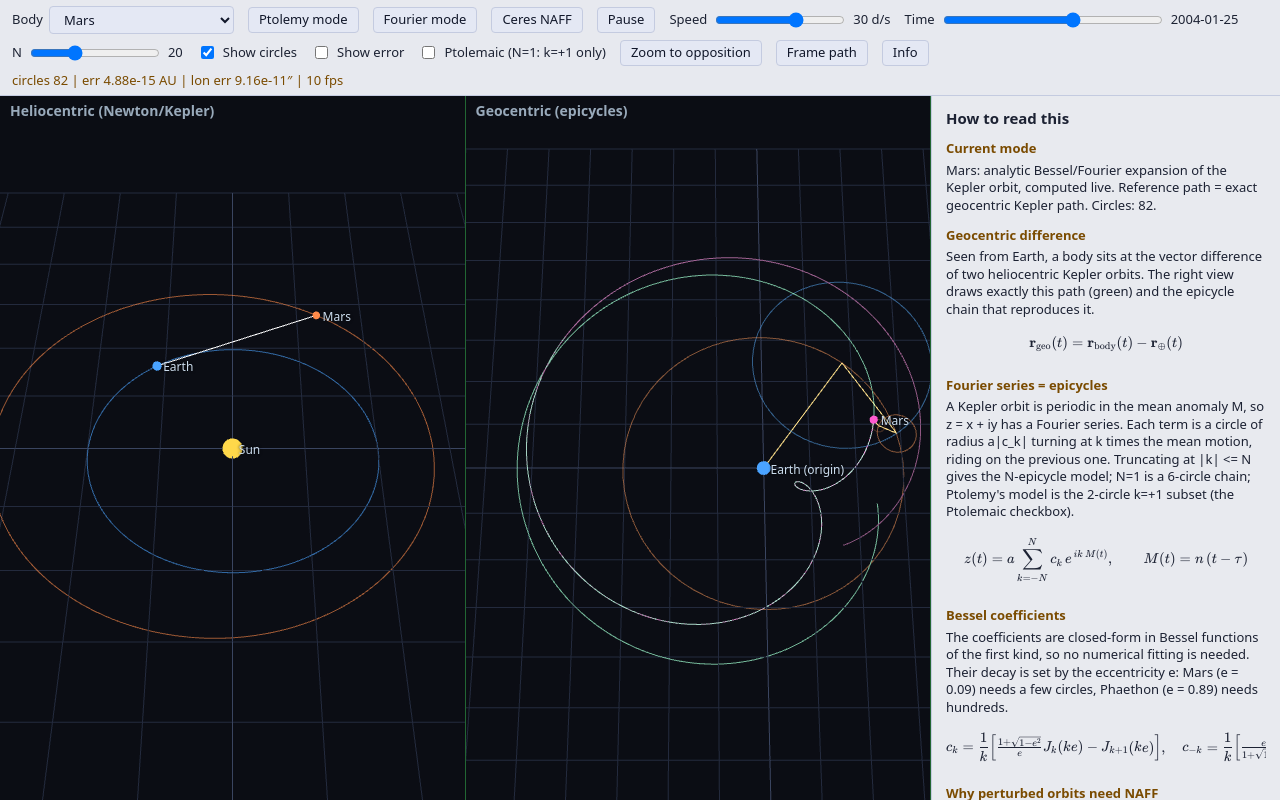
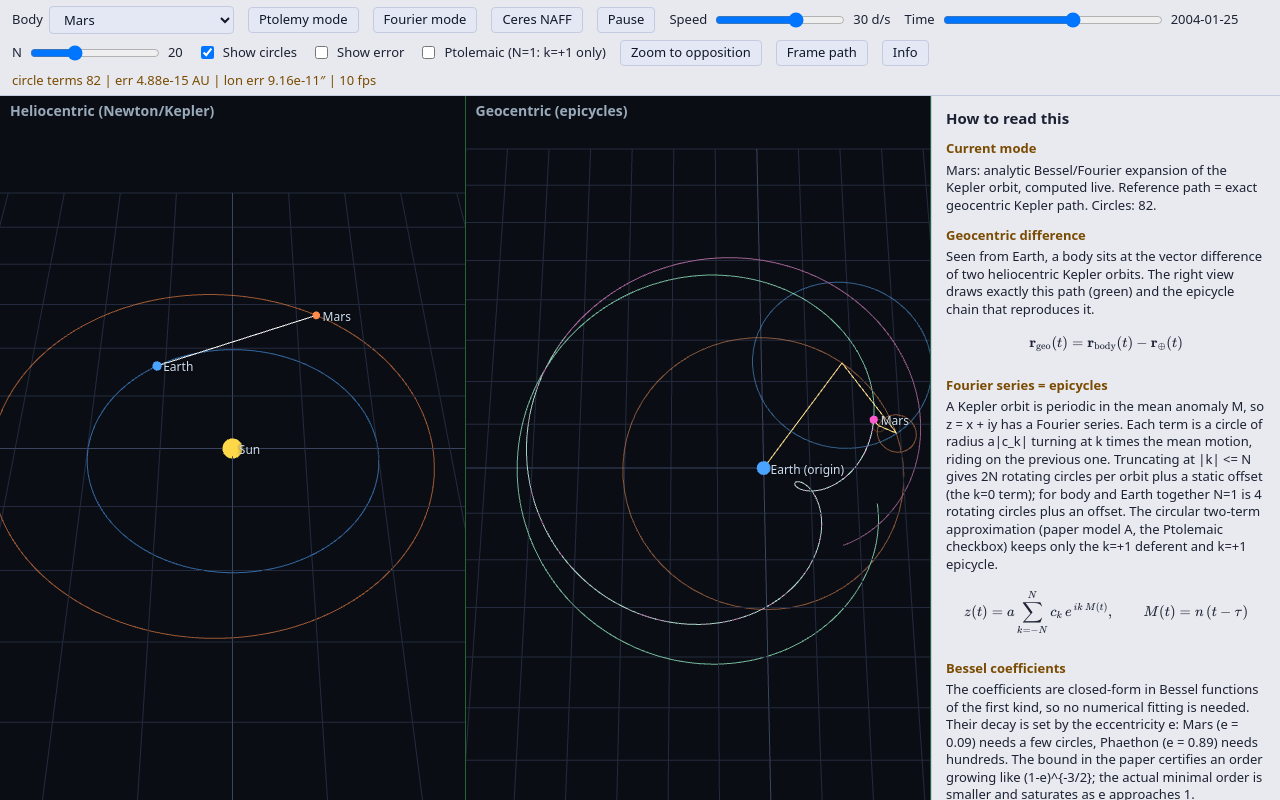
Before and after one commit to ebowman/epicycles, a website built with Vite: page web/index.html in a window 1280 px wide. Built offline with nearby package versions, Linux system fonts and the light colour scheme; animation ran at ten frames a second.

Commit message:
epicycles-3r0.5: licenses (MIT code, CC BY 4.0 paper), citation metadata, publish paper.pdf on Pages, SPA/README wording aligned with revised paper
Co-Authored-By: Claude Opus 5.5 <noreply@anthropic.com>
Claude-Session: https://claude.ai/code/session_01Kdqk6BiVximtW9dphTFUua

```diff
--- a/web/index.html
+++ b/web/index.html
@@ -51,7 +51,7 @@
         <label><span id="nlabel">N</span> <input id="nsl" type="range" min="1" max="60" step="1" value="20" aria-label="Number of epicycle harmonics N (left and right arrow keys)" /> <span id="nv"></span></label>
         <label><input id="chkCircles" type="checkbox" checked /> Show circles</label>
         <label><input id="chkError" type="checkbox" /> Show error</label>
-        <label title="At N=1, keep only the k=+1 deferent and k=+1 epicycle (Ptolemaic model, 2 circles)"><input id="chkPtol" type="checkbox" /> Ptolemaic (N=1: k=+1 only)</label>
+        <label title="At N=1, keep only the k=+1 deferent and k=+1 epicycle (circular two-term approximation, 2 circles)"><input id="chkPtol" type="checkbox" /> Ptolemaic (N=1: k=+1 only)</label>
         <button id="zoomOpp" aria-label="Zoom to the current opposition retrograde loop">Zoom to opposition</button>
         <button id="frameAll" aria-label="Frame the whole reference path">Frame path</button>
         <button id="infoBtn" aria-label="Show or hide the explanation panel" aria-expanded="true">Info</button>
--- a/web/src/main.ts
+++ b/web/src/main.ts
@@ -83,7 +83,7 @@ async function main(): Promise<void> {
   function updateWarn(): void {
     const c = circleCountFor(body, state.N);
     warn.textContent = body !== "naff" && state.N > BIG_N_WARN
-      ? `Warning: N=${state.N} gives 2(2N+1) = ${c} circles; rendering may be slow.` : "";
+      ? `Warning: N=${state.N} gives ${c} circle terms (4N rotating + 2 static offsets); rendering may be slow.` : "";
   }
 
   async function setBody(id: BodyId): Promise<void> {
@@ -114,7 +114,7 @@ async function main(): Promise<void> {
     pendingFrame = "ref";
     const rows = naff && id === "naff" ? studyRows(naff.study) : [];
     const note = id === "naff"
-      ? "Perturbed Ceres: N-body integration (Sun, Earth, Jupiter, Saturn) fitted by NAFF into 401 circles; the slider keeps the top K by radius (2K+1 circles). Reference path = full NAFF reconstruction (all 401 circles), not the N-body truth; see paper for N-body truth error and the table below. Left view shows the unperturbed osculating Kepler ellipse for context."
+      ? "Perturbed Ceres: N-body integration (Sun, Earth, Jupiter, Saturn) fitted by NAFF into 401 circles; the slider keeps the top K by radius (2K+1 circle terms including the static offset). Reference path = full NAFF reconstruction (all 401 circles), not the N-body truth; see paper for N-body truth error and the table below. Left view shows the unperturbed osculating Kepler ellipse for context."
       : `${BODY_LABEL[id]}: analytic Bessel/Fourier expansion of the Kepler orbit, computed live. Reference path = exact geocentric Kepler path. Circles: ${circleCountFor(id, state.N)}.`;
     const win = id === "naff"
       ? `Study window ${jdToDate(NAFF_WINDOW[0])} to ${jdToDate(NAFF_WINDOW[1])} (clock limited to it); interior (middle 80%) ${jdToDate(NAFF_INTERIOR[0])} to ${jdToDate(NAFF_INTERIOR[1])}.` : "";
@@ -242,7 +242,7 @@ async function main(): Promise<void> {
     speedv.textContent = `${clock.speed.toFixed(0)} d/s`;
     nv.textContent = `${state.N}`;
     readout.textContent =
-      `circles ${geo.circleCount} | err ${formatAU(err.au)} | lon err ${formatLonError(err.lonArcsec)} | ${fps.toFixed(0)} fps` +
+      `circle terms ${geo.circleCount} | err ${formatAU(err.au)} | lon err ${formatLonError(err.lonArcsec)} | ${fps.toFixed(0)} fps` +
       (body === "naff" ? " | ref = full NAFF" : "");
     requestAnimationFrame(frame);
   }
--- a/web/src/sim/presets.ts
+++ b/web/src/sim/presets.ts
@@ -25,7 +25,7 @@ export function nMaxFor(body: BodyId): number {
     default: return 60;
   }
 }
-/** Number of drawn circles: analytic chain has 2(2N+1) (body + Earth); NAFF top-K has 2K+1. */
+/** Number of drawn circles: analytic chain has 2(2N+1) terms (body + Earth; 4N rotating circles plus two static k=0 offsets); NAFF top-K has 2K+1. */
 export function circleCountFor(body: BodyId, n: number): number {
   return body === "naff" ? 2 * n + 1 : 2 * (2 * n + 1);
 }
--- a/web/src/ui/info.ts
+++ b/web/src/ui/info.ts
@@ -36,18 +36,22 @@ export function buildInfo(root: HTMLElement): InfoPanel {
     "Seen from Earth, a body sits at the vector difference of two heliocentric Kepler orbits. The right view draws exactly this path (green) and the epicycle chain that reproduces it.",
     FORMULAS.geo);
   section(root, "Fourier series = epicycles",
-    "A Kepler orbit is periodic in the mean anomaly M, so z = x + iy has a Fourier series. Each term is a circle of radius a|c_k| turning at k times the mean motion, riding on the previous one. Truncating at |k| <= N gives the N-epicycle model; N=1 is a 6-circle chain; Ptolemy's model is the 2-circle k=+1 subset (the Ptolemaic checkbox).",
+    "A Kepler orbit is periodic in the mean anomaly M, so z = x + iy has a Fourier series. Each term is a circle of radius a|c_k| turning at k times the mean motion, riding on the previous one. Truncating at |k| <= N gives 2N rotating circles per orbit plus a static offset (the k=0 term); for body and Earth together N=1 is 4 rotating circles plus an offset. The circular two-term approximation (paper model A, the Ptolemaic checkbox) keeps only the k=+1 deferent and k=+1 epicycle.",
     FORMULAS.fourier);
   section(root, "Bessel coefficients",
-    "The coefficients are closed-form in Bessel functions of the first kind, so no numerical fitting is needed. Their decay is set by the eccentricity e: Mars (e = 0.09) needs a few circles, Phaethon (e = 0.89) needs hundreds.",
+    "The coefficients are closed-form in Bessel functions of the first kind, so no numerical fitting is needed. Their decay is set by the eccentricity e: Mars (e = 0.09) needs a few circles, Phaethon (e = 0.89) needs hundreds. The bound in the paper certifies an order growing like (1-e)^{-3/2}; the actual minimal order is smaller and saturates as e approaches 1.",
     FORMULAS.bessel);
   section(root, "Why perturbed orbits need NAFF",
     "With planetary perturbations the motion is no longer periodic but almost periodic: a sum of incommensurate frequencies. Fitting them from a finite time window (NAFF, Hann taper) gives a finite circle list that is accurate inside the window but not beyond it.",
     FORMULAS.naff);
   const p = document.createElement("p"); p.className = "paperlink";
   p.append("Full derivation: ");
-  const code = document.createElement("code"); code.textContent = "see paper (paper/main.pdf in repo)";
-  p.append(code);
+  const a = document.createElement("a");
+  a.href = "https://ebowman.github.io/epicycles/paper.pdf"; a.target = "_blank"; a.rel = "noopener";
+  a.textContent = "Geocentric epicycle expansions of Keplerian orbits (PDF)";
+  const r = document.createElement("a");
+  r.href = "https://github.com/ebowman/epicycles"; r.target = "_blank"; r.rel = "noopener"; r.textContent = "source repository";
+  p.append(a, " | ", r);
   root.append(p);
   return {
     setMode(note, rows, windowText) {
```
Also changed, not shown: .github/workflows/pages.yml, .zenodo.json (added), README.md, 4 other files.
